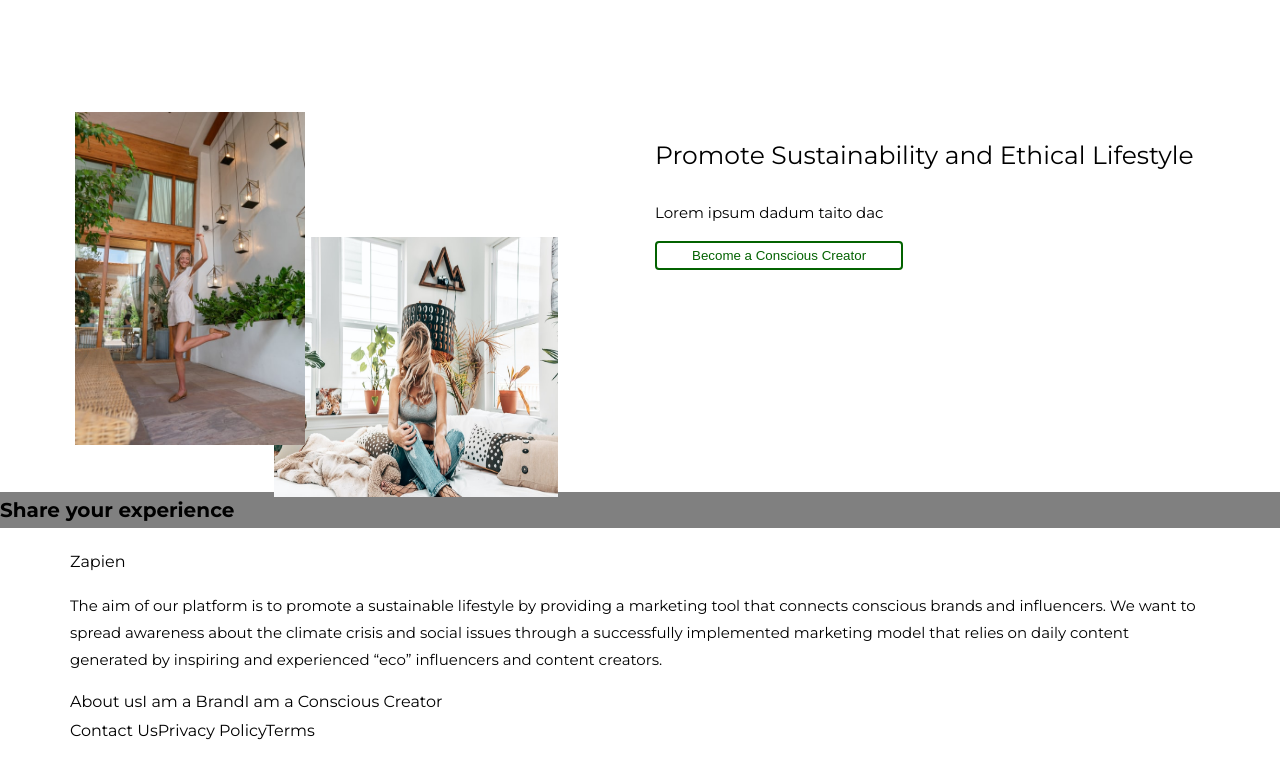
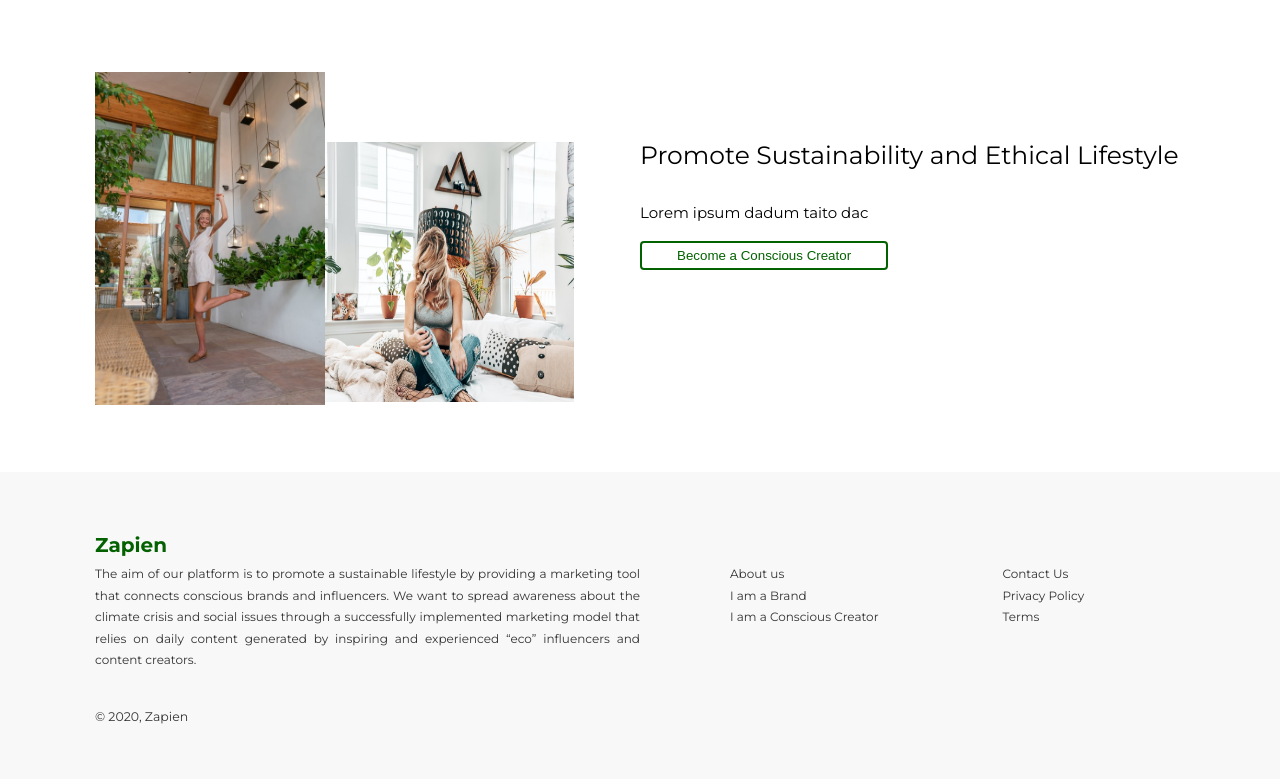
Before and after one commit to lauracarballo/zapien, a Next.js app: page / in a window 1280 px wide. Shown: the part 1137-1916 px from the top of the page. Before the commit the page ends 1882 px from the top, so only its background shows below. Built offline with nearby package versions, Linux system fonts and the light colour scheme.

Commit message:
Basic Home Page Complete

```diff
--- a/components/Footer.js
+++ b/components/Footer.js
@@ -3,51 +3,101 @@ import Link from "next/link";
 const Footer = () => {
   return (
     <footer>
-      <div className="social-media">
-        <h3>Share your experience</h3>
-      </div>
       <div className="container">
+        <div className="info">
           <div className="about">
             <Link href="/">
-            <a className="nav-logo">Zapien</a>
+              <a className="logo">Zapien</a>
             </Link>
-          <p>
+            <p className="about-us-content">
               The aim of our platform is to promote a sustainable lifestyle by
               providing a marketing tool that connects conscious brands and
               influencers. We want to spread awareness about the climate crisis
-            and social issues through a successfully implemented marketing model
-            that relies on daily content generated by inspiring and experienced
-            “eco” influencers and content creators.
+              and social issues through a successfully implemented marketing
+              model that relies on daily content generated by inspiring and
+              experienced “eco” influencers and content creators.
             </p>
           </div>
           <div className="footer-links">
-          <div className="column1">
+            <ul className="footer-linklist">
+              <li>
                 <Link href="/">
-              <a className="style-bold">About us</a>
+                  <a>About us</a>
                 </Link>
+              </li>
+              <li>
                 <Link href="/">
                   <a>I am a Brand</a>
                 </Link>
+              </li>
+              <li>
                 <Link href="/">
                   <a>I am a Conscious Creator</a>
                 </Link>
+              </li>
+            </ul>
           </div>
-          <div className="column2">
+          <div className="footer-links">
+            <ul className="footer-linklist">
+              <li>
                 <Link href="/">
-              <a className="style-bold">Contact Us</a>
+                  <a>Contact Us</a>
                 </Link>
+              </li>
+              <li>
                 <Link href="/">
-              <a className="style-bold">Privacy Policy</a>
+                  <a>Privacy Policy</a>
                 </Link>
+              </li>
+              <li>
                 <Link href="/">
-              <a className="style-bold">Terms</a>
+                  <a>Terms</a>
+                </Link>
+              </li>
+            </ul>
+          </div>
+        </div>
+        <div className="copyright">
+          © 2020,
+          <Link href="/">
+            <a> Zapien</a>
           </Link>
         </div>
       </div>
-      </div>
       <style jsx>{`
-        .social-media {
-          background-color: grey;
+        footer {
+          padding: 55px 0px;
+          background-color: #f8f8f8;
+          color: #333;
+        }
+        .info {
+          display: grid;
+          grid-template-columns: 50% 25% 25%;
+        }
+
+        .about {
+          display: flex;
+          flex-wrap: wrap;
+        }
+
+        .about-us-content {
+          font-size: 12px;
+          margin: 0px;
+          text-align: justify;
+        }
+        .footer-links {
+          display: flex;
+          padding-top: 36px;
+          padding-left: 50px;
+        }
+
+        .footer-linklist {
+          list-style: none;
+          font-size: 12px;
+        }
+        .copyright {
+          margin-top: 35px;
+          font-size: 0.83333em;
         }
       `}</style>
     </footer>
--- a/components/Image.js
+++ b/components/Image.js
@@ -23,8 +23,8 @@ const Image = ({ frontImage, backImage, reverse }) => {
           width: 284px;
           height: 260px;
           position: relative;
-          top: 125px;
-          left: 189px;
+          top: 30px;
+          left: 140px;
         }
         .front {
           width: 200px;
@@ -37,8 +37,8 @@ const Image = ({ frontImage, backImage, reverse }) => {
           width: 230px;
           height: 333px;
           position: absolute;
-          top: 0px;
-          right: 350px;
+          top: -40px;
+          right: 315px;
         }
       `}</style>
     </div>
--- a/components/Layout.js
+++ b/components/Layout.js
@@ -3,6 +3,22 @@ function Layout(props) {
     <div className="page-layout">
       {props.children}
       <style jsx global>{`
+        html {
+          box-sizing: border-box;
+          font-weight: 400;
+          font-size: 15px;
+        }
+
+        *,
+        *:before,
+        *:after {
+          box-sizing: inherit;
+        }
+
+        img {
+          max-width: 100%;
+          height: auto;
+        }
         body {
           margin: 0;
           padding: 0;
@@ -25,23 +41,34 @@ function Layout(props) {
           font-size: 20px;
         }
 
-        p {
-          font-weight: 400;
-          font-size: 15px;
-        }
-
         a {
-          color: black;
+          color: #333;
           text-decoration: none;
         }
 
+        a:hover:not(.logo) {
+          color: black;
+        }
+
+        ol,
+        ul {
+          list-style: none;
+          margin: 0px;
+        }
+
+        .logo {
+          text-align: left;
+          color: #036100;
+          font-weight: bold;
+          font-size: 20px;
+        }
+
         .container {
-          max-width: 1140px;
+          max-width: 1200px;
           width: 100%;
-          padding-right: 15px;
-          padding-left: 15px;
-          margin-right: auto;
-          margin-left: auto;
+          margin: 0 auto;
+          padding-right: 55px;
+          padding-left: 55px;
         }
       `}</style>
     </div>
--- a/components/Nav.js
+++ b/components/Nav.js
@@ -6,7 +6,7 @@ const Nav = () => (
     <nav>
       <div className="nav-logo">
         <Link href="/">
-          <a className="nav-logo">Zapien</a>
+          <a className="logo">Zapien</a>
         </Link>
       </div>
       <ul className="nav-primary">
@@ -33,13 +33,6 @@ const Nav = () => (
           align-items: center;
         }
 
-        .nav-logo {
-          text-align: left;
-          color: #036100;
-          font-weight: bold;
-          font-size: 20px;
-        }
-
         .nav-primary {
           display: flex;
           justify-content: space-between;
```
Also changed, not shown: public/images/brown-grass-footer copia.jpeg (added), public/images/brown-grass-footer.jpeg (added). Lines whose indentation alone changed are shown as unchanged.
